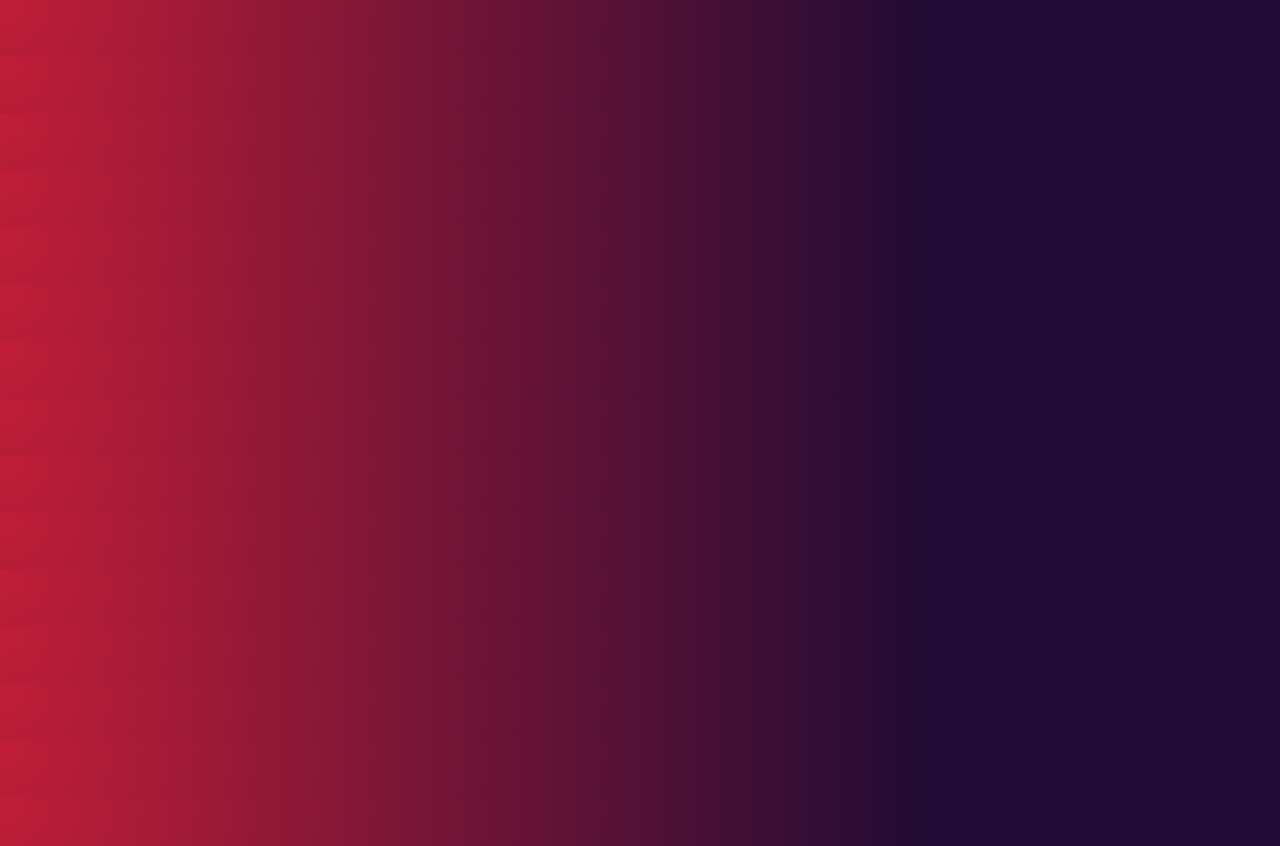
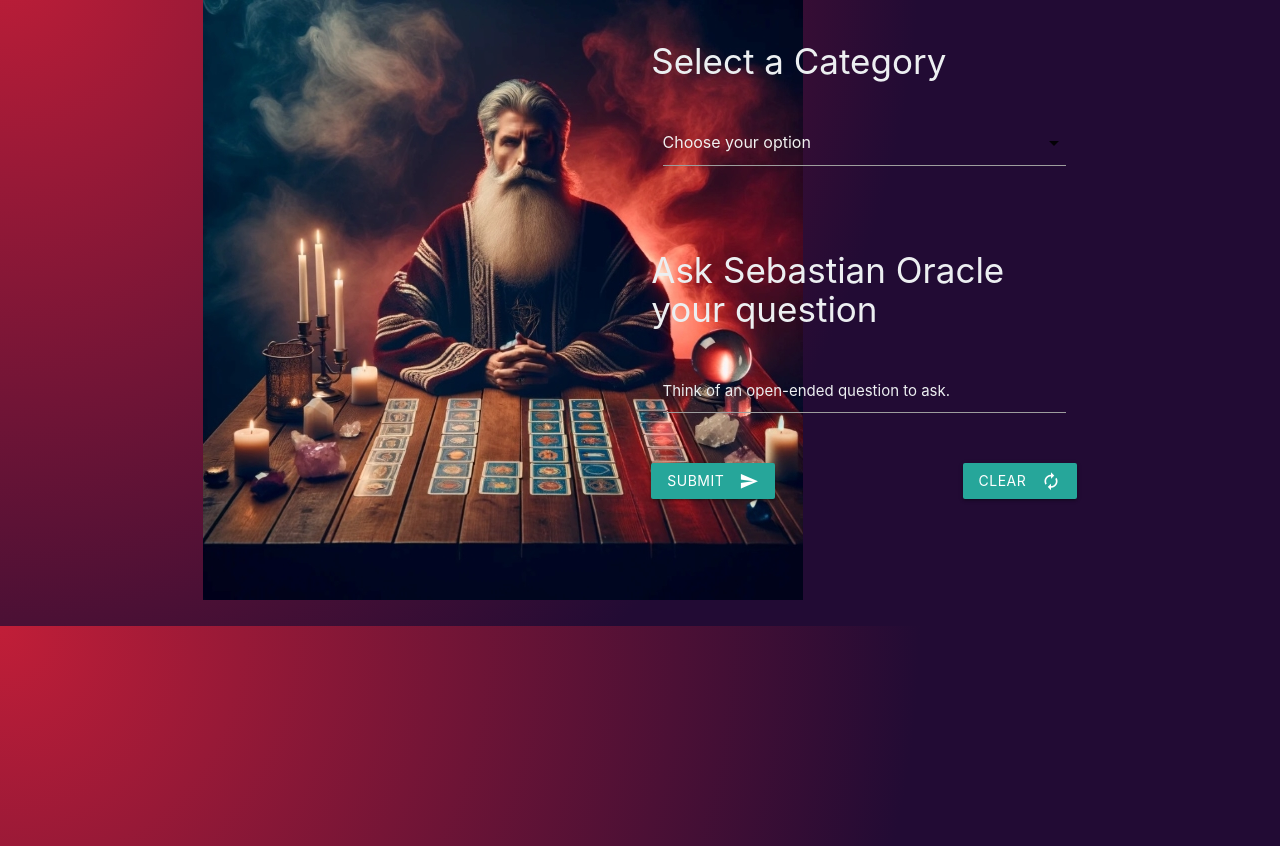
Before and after one commit to Ty-Thetravelguy/sebastian-oracle-tarot, a Flask app: page / in a window 1280 px wide. Shown: the part 57-903 px from the top of the page. Run offline with Flask 3, Linux system fonts and the light colour scheme; data that the repository does not hold is empty; some libraries are stand-ins or nearby versions.

Commit message:
Added catagories and quesion section

```diff
--- a/app.py
+++ b/app.py
@@ -17,7 +17,7 @@ mongo = PyMongo(app)
 @app.route("/get_cards")
 def get_cards():
     cards = list(mongo.db.tarotCards.find())
-    return render_template("reading.html", cards=cards)
+    return render_template("index.html", cards=cards)
 
 
 if __name__ == "__main__":
--- a/static/css/style.css
+++ b/static/css/style.css
@@ -2,3 +2,17 @@
     font-size: 50px;
     color: #fafafa;
 }
+
+/* Custom CSS for light text */
+.light-text {
+    color: #f0f0f0 ;
+}
+
+/* Specific style for select elements */
+.select-wrapper input.select-dropdown {
+    color: #f0f0f0 ;
+}
+
+h1{
+    font-size: 35px;
+}
--- a/static/js/script.js
+++ b/static/js/script.js
@@ -1,3 +1,7 @@
 $(document).ready(function(){
     $('.sidenav').sidenav();
   });
+
+  $(document).ready(function(){
+    $('select').formSelect();
+  });
--- a/templates/base.html
+++ b/templates/base.html
@@ -17,23 +17,38 @@
 <body>
 
     <header>
-        <ul id="slide-out" class="sidenav">
-            <li><div class="user-view">
-              <a href="#user"><img class="circle" src="images/yuna.jpg"></a>
-              <a href="#name"><span class="black-text name">John Doe</span></a>
-              <a href="#email"><span class="black-text email">jdandturk@gmail.com</span></a>
-            </div></li>
-            <li><a href="#!"><i class="material-icons">home</i>Home</a></li>
-            <li><div class="divider"></div></li>
-            <li><a href="#!"><i class="material-icons">info</i>Profile</a></li>
-            <li><div class="divider"></div></li>
-            <li><a href="#!"><i class="material-icons">save</i>Saved Readings</a></li>
-            <li><div class="divider"></div></li>
-            <li><a href="#!"><i class="material-icons">border_color</i>Journal</a></li>
-            <li><div class="divider"></div></li>
-            <li><a href="#!"><i class="material-icons">close</i>Sign Out</a></li>
-          </ul>
-          <a href="#" data-target="slide-out" class="sidenav-trigger"><i class="material-icons custom-hamburger">menu</i></a>
+
+      <ul id="slide-out" class="sidenav blue-grey darken-4">
+        <li>
+          <div class="user-view">
+            <a href="#name"><span class="grey-text text-lighten-3 name">John Doe</span></a>
+            <a href="#email"><span class="grey-text text-lighten-3 email">jdandturk@gmail.com</span></a>
+          </div>
+        </li>
+        <li><a href="#!" class="grey-text text-lighten-3"><i
+              class="material-icons grey-text text-lighten-3">home</i>Home</a></li>
+        <li>
+          <div class="divider"></div>
+        </li>
+        <li><a href="#!" class="grey-text text-lighten-3"><i
+              class="material-icons grey-text text-lighten-3">info</i>Profile</a></li>
+        <li>
+          <div class="divider"></div>
+        </li>
+        <li><a href="#!" class="grey-text text-lighten-3"><i class="material-icons grey-text text-lighten-3">save</i>Saved
+            Readings</a></li>
+        <li>
+          <div class="divider"></div>
+        </li>
+        <li><a href="#!" class="grey-text text-lighten-3"><i
+              class="material-icons grey-text text-lighten-3">border_color</i>Journal</a></li>
+        <li>
+          <div class="divider"></div>
+        </li>
+        <li><a href="#!" class="grey-text text-lighten-3"><i class="material-icons grey-text text-lighten-3">close</i>Sign
+            Out</a></li>
+      </ul>
+      <a href="#" data-target="slide-out" class="sidenav-trigger"><i class="material-icons custom-hamburger">menu</i></a>
 
     </header>
 
--- /dev/null
+++ b/templates/index.html
@@ -0,0 +1,49 @@
+{% extends "base.html" %}
+{% block content %}
+
+<div class="container">
+    <div class="row">
+        <div class="col s12 l6">
+            <img src="{{ url_for('static', filename='imgages/tarot-reader-v6.jpg') }}" alt="Tarot Reader">
+        </div>
+        <div class="col s12 l6">
+            <div class="row">
+                <div class="col s12">
+                    <h1 class="blue-grey-text text-lighten-5">Select a Category</h1>
+                    <div class="input-field col s12">
+                        <select class="light-text">
+                            <option value="" disabled selected>Choose your option</option>
+                            <option value="General">General</option>
+                            <option value="Love">Love</option>
+                            <option value="Career">Career</option>
+                        </select>
+                    </div>
+                </div>
+            </div>
+            <div class="row">
+                <div class="col s12">
+                    <h1 class="blue-grey-text text-lighten-5">Ask Sebastian Oracle your question</h1>
+                    <div class="input-field col s12">
+                        <textarea id="question" class="materialize-textarea blue-grey-text text-lighten-5"></textarea>
+                        <label for="question" class="blue-grey-text text-lighten-5">Think of an open-ended question to ask.</label>
+                      </div>
+                </div>
+            </div>
+            <div class="row">
+                <div class="col s6">
+                    <button class="btn waves-effect waves-light" type="submit" name="action">Submit
+                        <i class="material-icons right">send</i>
+                    </button>
+                </div>
+                <div class="col s6">
+                    <button class="btn waves-effect waves-light right" type="button" name="action">Clear
+                        <i class="material-icons right">autorenew</i>
+                    </button>
+                </div>
+            </div>
+        </div>
+    </div>
+</div>
+
+
+{% endblock %}
--- a/templates/reading.html
+++ b/templates/reading.html
@@ -1,11 +1,11 @@
 {% extends "base.html" %}
 {% block content %}
 
-    {% for card in cards %}
+    <!-- {% for card in cards %}
         <div>
             <h2>{{ card.cardName }}</h2>
             <img src="{{ card.cardImg }}" alt="{{ card.cardName }}" >
         </div>
-    {% endfor %}
+    {% endfor %} -->
 
 {% endblock %}
```
Also changed, not shown: static/imgages/tarot-reader-v6.jpg (added).
